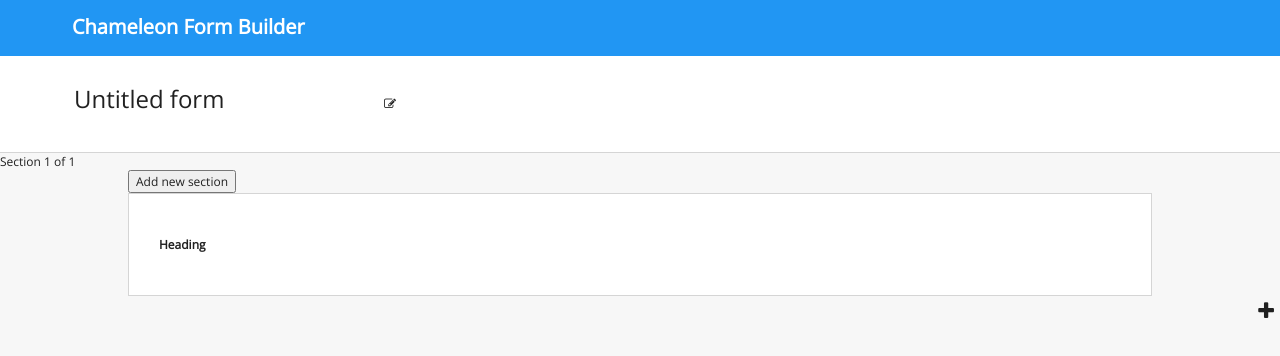
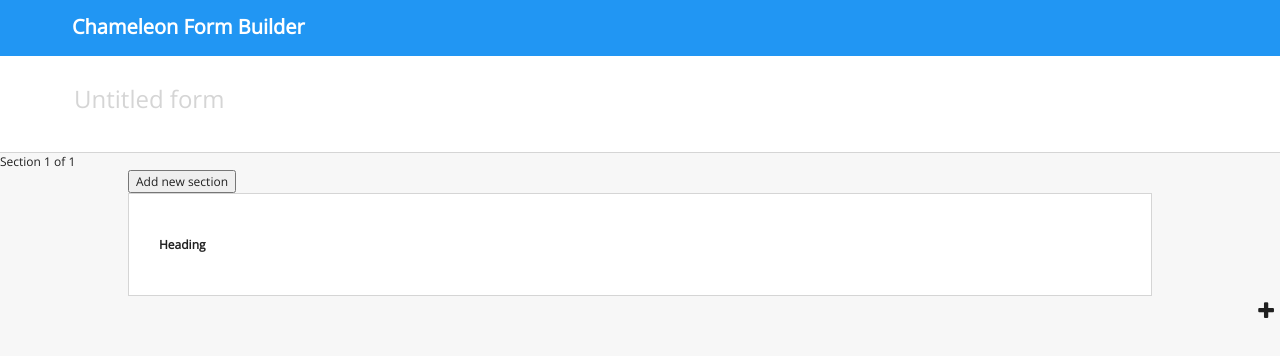
Before and after one commit to markw13a/form-hackathon, a React (Create React App) app: page / in a window 1280 px wide. Shown: the top 356 px of the page. Built offline with nearby package versions, Linux system fonts and the light colour scheme.

Commit message:
Gave form title grey colour when not in focus

```diff
--- a/src/App.js
+++ b/src/App.js
@@ -13,9 +13,9 @@
 				<FormTitleCapture />
 				<SectionTitle />
 				<div className="section">
-				<SectionControls />
-				<Section />
-				<AddNewField />
+					<SectionControls />
+					<Section />
+					<AddNewField />
 				</div>
 			</FormProvider>
 		</div>
--- a/src/FormTitleCapture.jsx
+++ b/src/FormTitleCapture.jsx
@@ -1,18 +1,24 @@
 import React from 'react';
 import {useForm} from './FormContext';
+import {useIsInFocus} from './common/Hooks';
 
 const FormTitleCapture = () => {
     const [form, dispatch] = useForm();
+    const {isInFocus, onFocus, onBlur} = useIsInFocus();
 
     return (
-        <div id="form-name-section">
+        <div
+            id="form-name-section"
+            onFocus={onFocus}
+            onBlur={onBlur}
+        >
             <input
+                className={ isInFocus ? null : "default" }
                 type="text"
                 onChange={e => dispatch({type: "setValue", key: "title", value: e.target.value})}
                 value={form.title}
                 id="form-name"
             />
-            <label htmlFor="form-name"><i className="fa fa-edit icon"></i><span className="hide">Edit Form Name</span></label>
         </div>
     );
 };
--- a/src/style/main.scss
+++ b/src/style/main.scss
@@ -20,7 +20,16 @@
 header h1{color:#fff; font-size:20px}
 
 /* Form Name section */
-#form-name-section {border-bottom:1px solid #D5D5D5; line-height: 96px; background-color: #fff; padding:0 72px}
+#form-name-section {
+    border-bottom:1px solid #D5D5D5;
+    line-height: 96px;
+    background-color: #fff;
+    padding: 0 72px;
+
+    .default {
+        color: #D5D5D5;
+    }
+}
 #form-name { font-size:24px; border:0 none; margin:0 }
 
 /* Edit mode */
```
